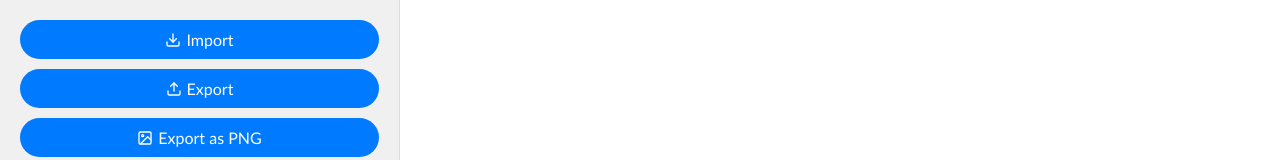
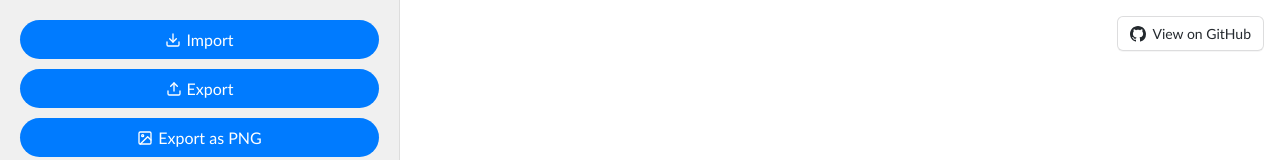
Before and after one commit to guneykayim/mind_map, a React (Vite) app: page / in a window 1280 px wide. Shown: the top 160 px of the page. Built offline with nearby package versions, Linux system fonts and the light colour scheme.

Commit message:
added view on github button to the canvas

```diff
--- a/src/components/MindMapCanvas/MindMapCanvas.jsx
+++ b/src/components/MindMapCanvas/MindMapCanvas.jsx
@@ -225,6 +225,18 @@ const MindMapCanvas = ({
           {renderNodeElements()}
         </div>
       </div>
+      <a
+        href="https://github.com/guneykayim/mind_map"
+        target="_blank"
+        rel="noopener noreferrer"
+        className={styles.githubLink}
+        aria-label="View on GitHub"
+      >
+        <svg className={styles.githubIcon} viewBox="0 0 16 16" width="16" height="16" fill="currentColor">
+          <path fillRule="evenodd" d="M8 0C3.58 0 0 3.58 0 8c0 3.54 2.29 6.53 5.47 7.59.4.07.55-.17.55-.38 0-.19-.01-.82-.01-1.49-2.01.37-2.53-.49-2.69-.94-.09-.23-.48-.94-.82-1.13-.28-.15-.68-.52-.01-.53.63-.01 1.08.58 1.23.82.72 1.21 1.87.87 2.33.66.07-.52.28-.87.51-1.07-1.78-.2-3.64-.89-3.64-3.95 0-.87.31-1.59.82-2.15-.08-.2-.36-1.02.08-2.12 0 0 .67-.22 2.2.82.64-.18 1.32-.27 2-.27.68 0 1.36.09 2 .27 1.53-1.04 2.2-.82 2.2-.82.44 1.1.16 1.92.08 2.12.51.56.82 1.27.82 2.15 0 3.07-1.87 3.75-3.65 3.95.29.25.54.73.54 1.48 0 1.07-.01 1.93-.01 2.2 0 .21.15.46.55.38A8.013 8.013 0 0016 8c0-4.42-3.58-8-8-8z"></path>
+        </svg>
+        <span>View on GitHub</span>
+      </a>
       <div className={styles.signature}>
         Vibe coded with ❤️ in Cambridge 🇬🇧
       </div>
--- a/src/components/MindMapCanvas/MindMapCanvas.module.css
+++ b/src/components/MindMapCanvas/MindMapCanvas.module.css
@@ -17,6 +17,36 @@
     overflow: visible;
 }
 
+.githubLink {
+    position: absolute;
+    top: 16px;
+    right: 16px;
+    display: inline-flex;
+    align-items: center;
+    gap: 6px;
+    padding: 6px 12px;
+    background: rgba(255, 255, 255, 0.9);
+    color: #24292e;
+    text-decoration: none;
+    font-size: 14px;
+    font-weight: 500;
+    border-radius: 6px;
+    border: 1px solid rgba(27, 31, 36, 0.15);
+    box-shadow: 0 1px 0 rgba(27, 31, 36, 0.04);
+    transition: all 0.2s ease;
+    z-index: 10;
+}
+
+.githubLink:hover {
+    background-color: #f6f8fa;
+    border-color: rgba(27, 31, 36, 0.3);
+    box-shadow: 0 1px 0 rgba(27, 31, 36, 0.1);
+}
+
+.githubIcon {
+    flex-shrink: 0;
+}
+
 .signature {
     position: absolute;
     bottom: 16px;
```
